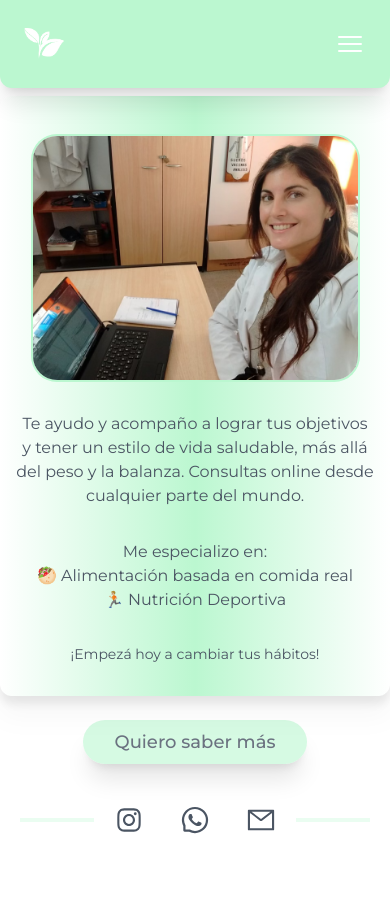
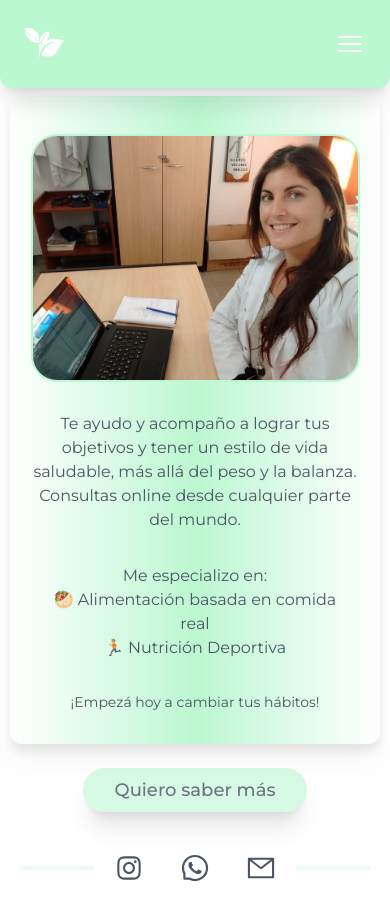
Before and after one commit to francogiuntoli/lupi_site, a Next.js app: page / in a window 390 px wide. Before the commit the page ends 852 px from the top, so only its background shows below. Built offline with nearby package versions, Linux system fonts and the light colour scheme; what prettier-plugin-tailwindcss would draw is missing.

Commit message:
added calendly integration + corrected responsive style for services + homepage

```diff
--- a/app/page.tsx
+++ b/app/page.tsx
@@ -4,7 +4,7 @@ import Link from "next/link";
 export default async function Homepage() {
   return (
     <>
-      <div className="mx-auto mt-2 flex flex-col items-center">
+      <div className="mx-auto mt-2 flex max-w-[95%] flex-col items-center">
         <div className="mx-auto flex flex-col items-center rounded-xl border-green-200/20 bg-gradient-to-r from-white via-green-200 to-white drop-shadow-xl dark:border-t dark:bg-gradient-to-r dark:from-zinc-900 dark:via-green-200/[20%] dark:to-zinc-900 dark:shadow-2xl dark:shadow-white/50 md:max-w-[80%] lg:max-w-[50%]">
           <Image
             className="h-75 w-75 mt-10 select-none rounded-3xl object-cover ring-2 ring-green-200"
```
